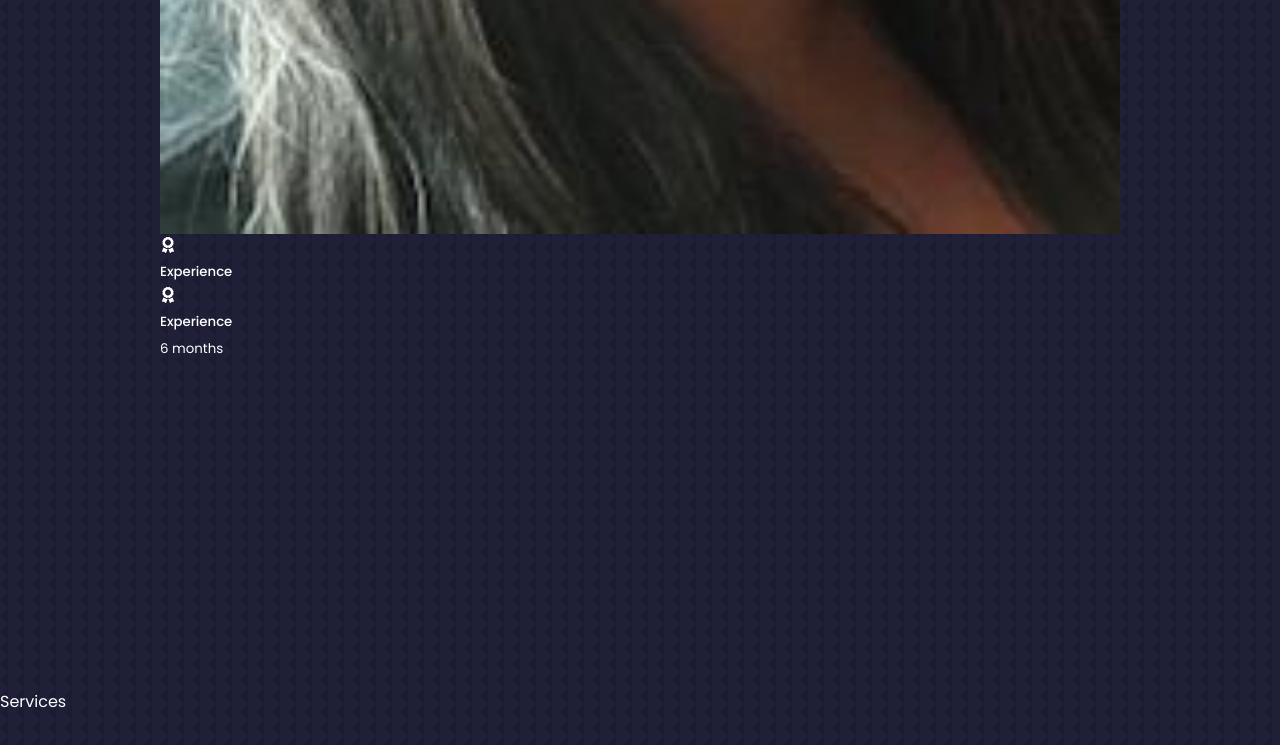
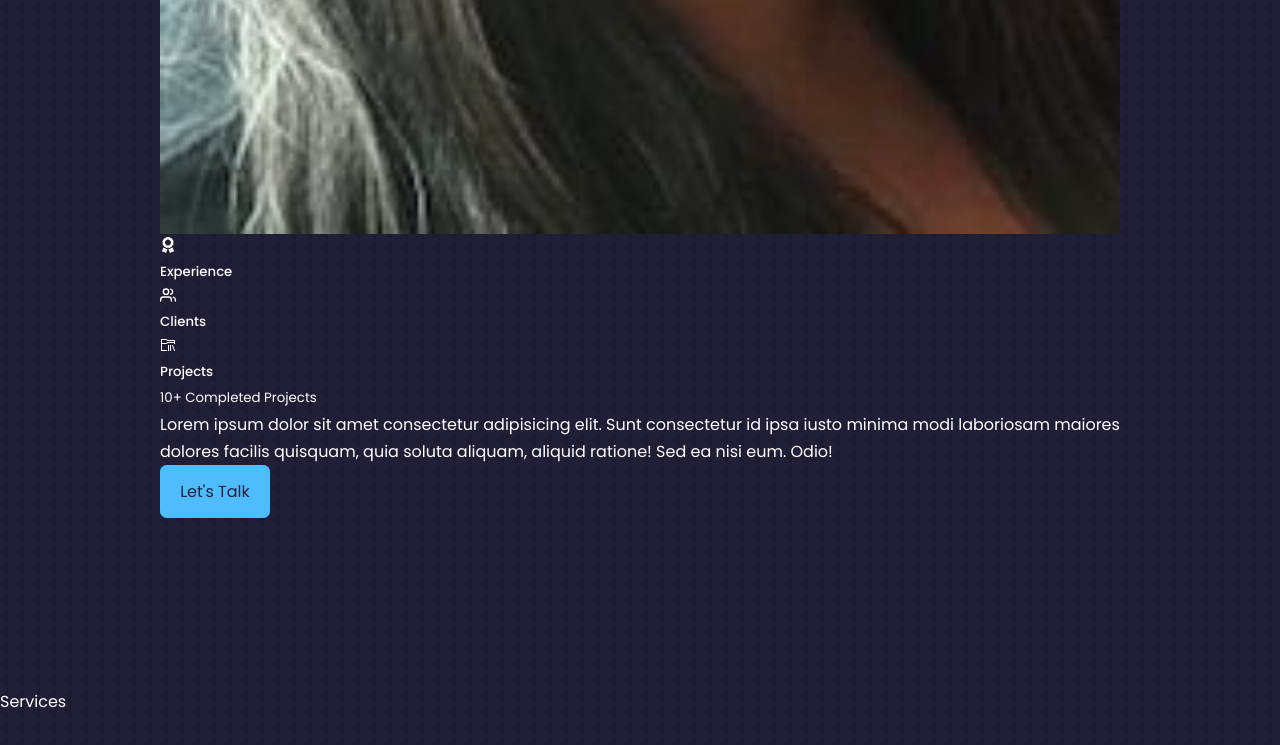
Before and after one commit to molano1979/react-portfolio-1, a React (Create React App) app: page / in a window 1280 px wide. Shown: the part 2096-2841 px from the top of the page. Built offline with nearby package versions, Linux system fonts and the light colour scheme.

Commit message:
added lets talk button

```diff
--- a/src/components/about/About.jsx
+++ b/src/components/about/About.jsx
@@ -1,7 +1,9 @@
 import React from 'react'
 import './about.css'
 import ME from '../../assets/me.png'
-import {FaAward} from 'react-icons/fa'
+import { FaAward } from 'react-icons/fa'
+import { FiUsers } from 'react-icons/fi'
+import { VscFolderLibrary } from 'react-icons/vsc'
 
 const About = () => {
   return (
@@ -19,19 +21,31 @@ const About = () => {
         <div className="about_content">
           <div className="about_cards">
             <article className='about_card'>
-              <FaAward className='about_icon'/>
+              <FaAward className='about_icon' />
               <h5>Experience</h5>
               <small></small>
 
             </article>
             <article className='about_card'>
-              <FaAward className='about_icon'/>
-              <h5>Experience</h5>
-              <small>6 months</small>
+              <FiUsers className='about_icon' />
+              <h5>Clients</h5>
+              <small></small>
 
             </article>
+
+            <article className='about_card'>
+              <VscFolderLibrary className='about_icon' />
+              <h5>Projects</h5>
+              <small>10+ Completed Projects</small>
+
+            </article>
+
           </div>
+<p>
+  Lorem ipsum dolor sit amet consectetur adipisicing elit. Sunt consectetur id ipsa iusto minima modi laboriosam maiores dolores facilis quisquam, quia soluta aliquam, aliquid ratione! Sed ea nisi eum. Odio!
+</p>
 
+<a href="#contact" className='btn btn-primary'>Let's Talk</a>
         </div>
 
       </div>
```
